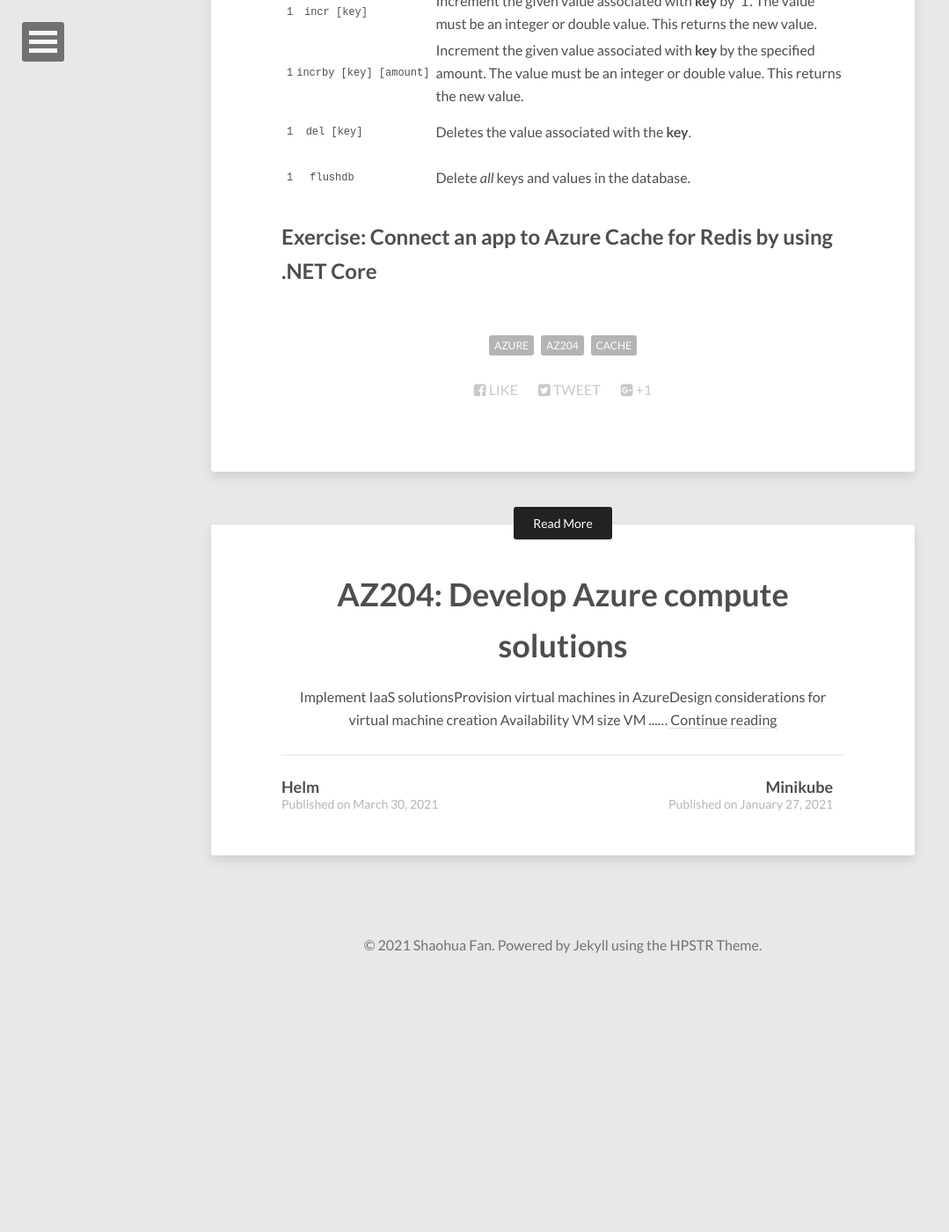
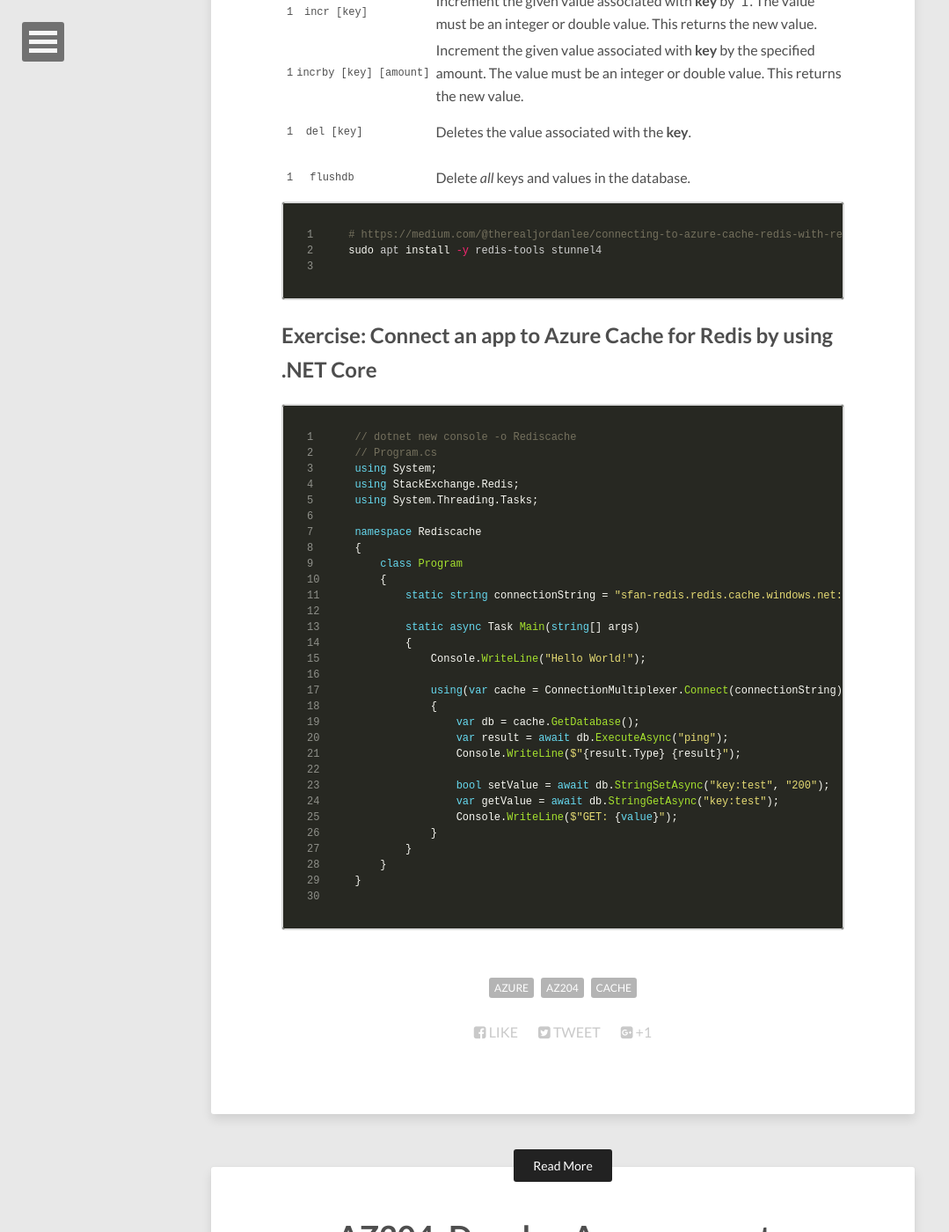
Before and after one commit to fanshaohua-fan/fanshaohua-fan.github.io, a Jekyll site: the page built from _posts/2021-12-10-AZ204 Cache.md, in a window 1280 px wide and 1400 px high, scrolled down 1355 px. Shown: the whole window at 88% size, without its empty margins (0-1079 px from the left). Built offline with Jekyll 4.4.1, drawn with Linux system fonts in a browser that asks for light colours; nearby versions of some CDN libraries; before the commit the page ends 2470 px from its top, so only the background shows below that.

Commit message:
AZ204 redis Exercise using .net Core

````diff
--- a/_posts/2021-12-10-AZ204 Cache.md
+++ b/_posts/2021-12-10-AZ204 Cache.md
@@ -38,4 +38,43 @@
 | `del [key]` | Deletes the value associated with the **key**. |
 | `flushdb` | Delete *all* keys and values in the database. |
 
+```sh
+# https://medium.com/@therealjordanlee/connecting-to-azure-cache-redis-with-redis-cli-and-stunnel-6e5c5479bc2c
+sudo apt install -y redis-tools stunnel4
+
+```
+
 ## Exercise: Connect an app to Azure Cache for Redis by using .NET Core
+
+```csharp
+// dotnet new console -o Rediscache
+// Program.cs
+using System;
+using StackExchange.Redis;
+using System.Threading.Tasks;
+
+namespace Rediscache
+{
+    class Program
+    {
+        static string connectionString = "sfan-redis.redis.cache.windows.net:6380,password=xxx,ssl=True,abortConnect=False";
+
+        static async Task Main(string[] args)
+        {
+            Console.WriteLine("Hello World!");
+
+            using(var cache = ConnectionMultiplexer.Connect(connectionString))
+            {
+                var db = cache.GetDatabase();
+                var result = await db.ExecuteAsync("ping");
+                Console.WriteLine($"{result.Type} {result}");
+
+                bool setValue = await db.StringSetAsync("key:test", "200");
+                var getValue = await db.StringGetAsync("key:test");
+                Console.WriteLine($"GET: {value}");
+            }
+        }
+    }
+}
+
+```
````
